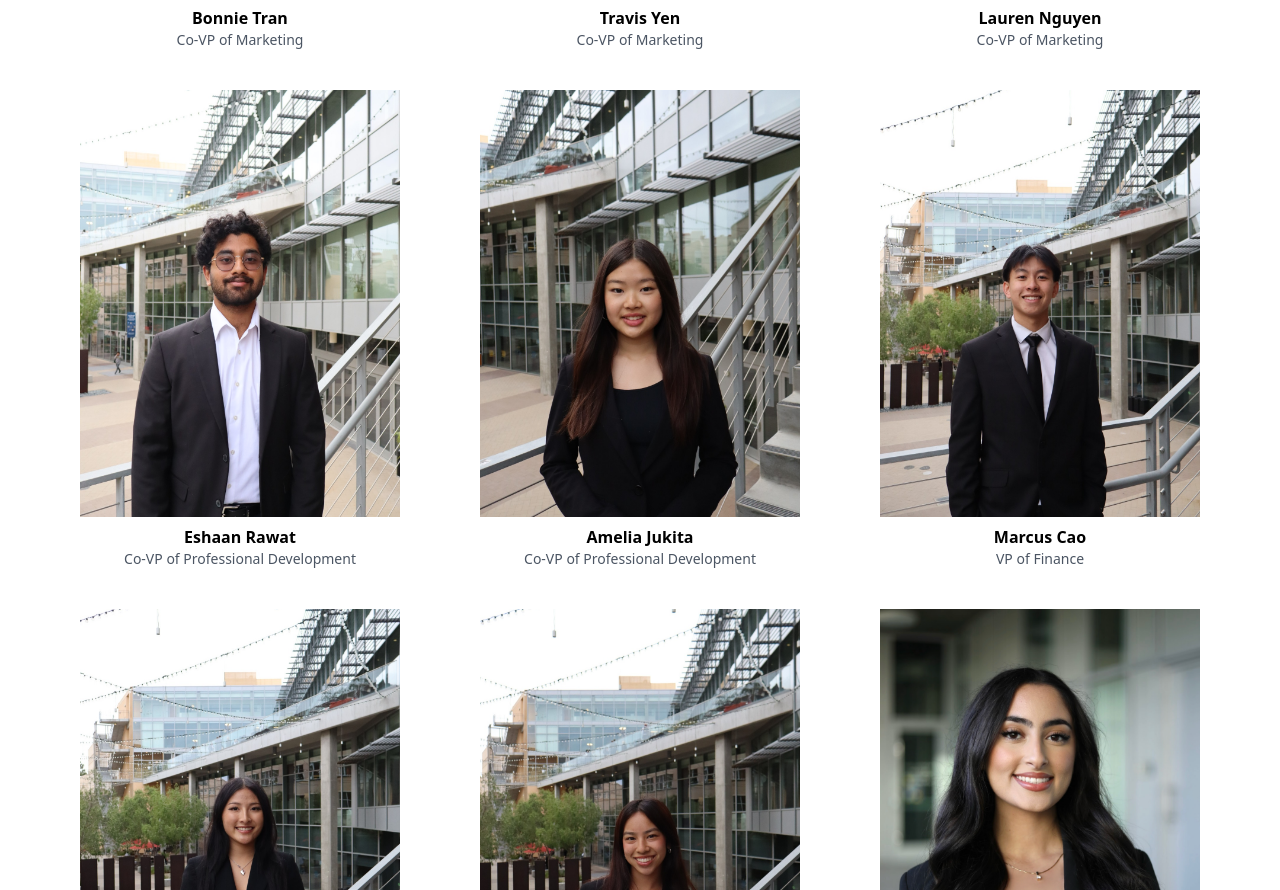
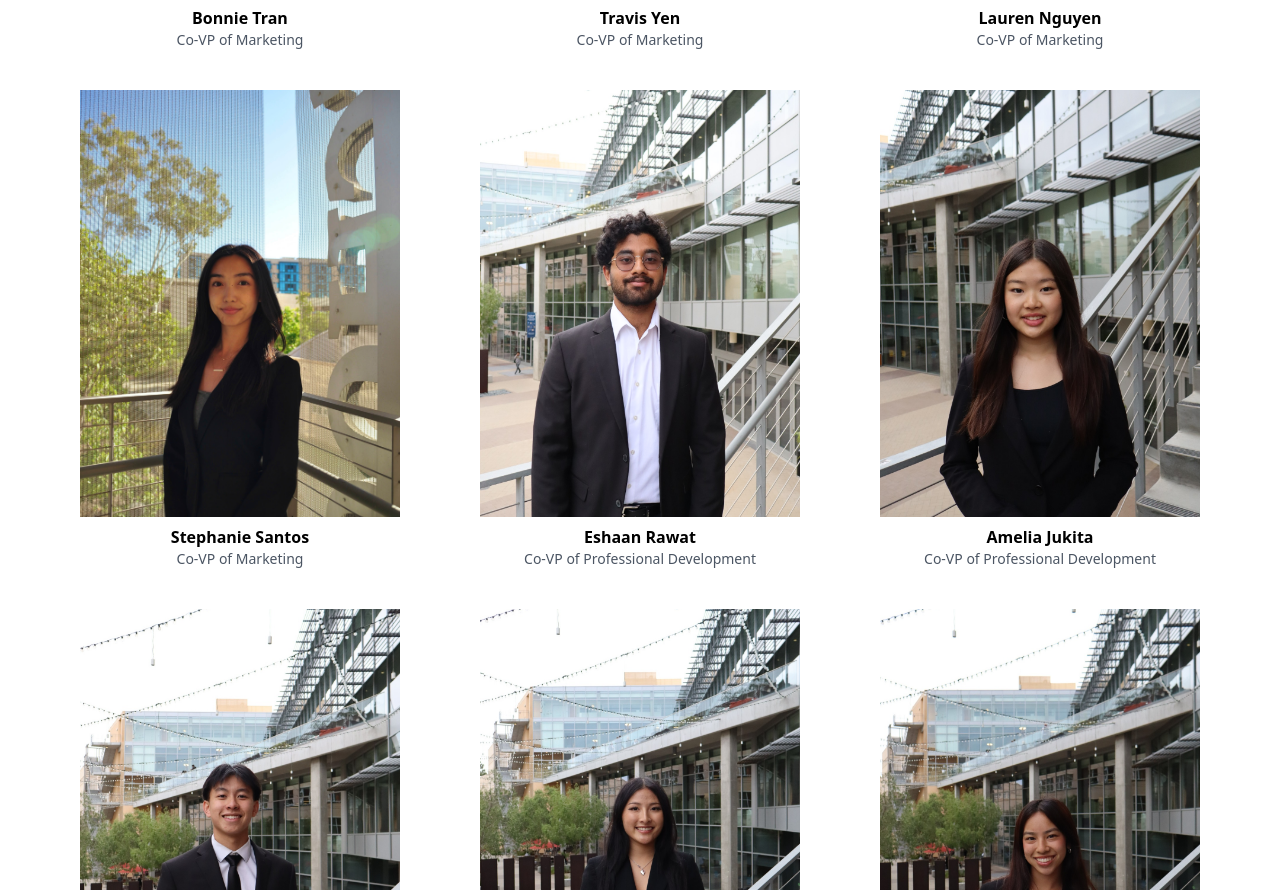
Before and after one commit to maissuci/maiss-website, a Next.js app: page /board in a window 1280 px wide. Shown: the part 2555-3445 px from the top of the page. Built offline with nearby package versions, Linux system fonts and the light colour scheme.

Commit message:
Added Stephanie to Board changed event status to past

```diff
--- a/components/Board.tsx
+++ b/components/Board.tsx
@@ -52,115 +52,121 @@ const boardMembers = [
     },
     {
         id: 9,
+        name: "Stephanie Santos",
+        position: "Co-VP of Marketing",
+        image: "/images/people/stephanie.JPG",
+    },
+    {
+        id: 10,
         name: "Eshaan Rawat",
         position: "Co-VP of Professional Development",
         image: "/images/people/eshaan.JPG",
     },
     {
-        id: 10,
+        id: 11,
         name: "Amelia Jukita",
         position: "Co-VP of Professional Development",
         image: "/images/people/mia.JPG",
     },
     {
-        id: 11,
+        id: 12,
         name: "Marcus Cao",
         position: "VP of Finance",
         image: "/images/people/marcus.JPG",
     },
     {
-        id: 12,
+        id: 13,
         name: "Erin Tran",
         position: "Co-VP of Internal Affairs",
         image: "/images/people/erin.JPG",
     },
     {
-        id: 13,
+        id: 14,
         name: "Karissa Ting",
         position: "Co-VP of Internal Affairs",
         image: "/images/people/karissa.JPG",
     },
     {
-        id: 14,
+        id: 15,
         name: "Malak Shahin",
         position: "Co-VP of Community Development",
         image: "/images/people/malak.png",
     },
     {
-        id: 15,
+        id: 16,
         name: "Tirza Kunaidy",
         position: "Co-VP of Community Development",
         image: "/images/people/tirza.JPG",
     },
     //intern list starts here
     {
-        id: 16,
+        id: 17,
         name: "Prakruthi Praveen",
         position: "External Affairs Intern",
         image: "/images/people/prakruthi.JPG",
     },
     {
-        id: 17,
+        id: 18,
         name: "Lena Ponulak",
         position: "External Affairs Intern",
         image: "/images/people/lena.JPG",
     },
     {
-        id: 18,
+        id: 19,
         name: "Neeva Mehta",
         position: "Marketing Intern",
         image: "/images/people/neeva.JPG",
     },
     {
-        id: 19,
+        id: 20,
         name: "Melinda Do",
         position: "Marketing Intern",
         image: "/images/people/melinda.JPG",
     },
     {
-        id: 20,
+        id: 21,
         name: "Kristin Francisco",
         position: "Marketing Intern",
         image: "/images/people/kristin.JPG",
     },
     {
-        id: 21,
+        id: 22,
         name: "Aithy Ho",
         position: "Professional Development Intern",
         image: "/images/people/aithy.JPG",
     },
     {
-        id: 22,
+        id: 23,
         name: "Pranav Sethia",
         position: "Professional Development Intern",
         image: "/images/people/pranav.JPG",
     },
     {
-        id: 23,
+        id: 24,
         name: "Kurtis Lin",
         position: "Finance Intern",
         image: "/images/people/kurtis.JPG",
     },
     {
-        id: 24,
+        id: 25,
         name: "Jade Chiang",
         position: "Internal Affairs Intern",
         image: "/images/people/jade.jpg",
     },
     {
-        id: 25,
+        id: 26,
         name: "Aaryan Angadi",
         position: "Internal Affairs Intern",
         image: "/images/people/aaryan.JPG",
     },
     {
-        id: 26,
+        id: 27,
         name: "Kristy Slu",
         position: "Community Development Intern",
         image: "/images/people/kristy.JPG",
     },
     {
-        id: 27,
+        id: 28,
         name: "Sanika Patwardhan",
         position: "Community Development Intern",
         image: "/images/people/sanika.JPG",
@@ -169,8 +175,8 @@ const boardMembers = [
 
 // Split board members into top section (first 2) and bottom section
 const topBoardMembers = boardMembers.slice(0, 2)
-const tempBottomBoardMembers = boardMembers.slice(2, 15)
-const internMembers = boardMembers.slice(15)
+const tempBottomBoardMembers = boardMembers.slice(2, 16)
+const internMembers = boardMembers.slice(16)
 
 // Board member card component
 function BoardMemberCard({ name, position, image }: { name: string; position: string; image: string }) {
--- a/components/Events.tsx
+++ b/components/Events.tsx
@@ -30,7 +30,7 @@ export default function EventsPage() {
       description:
         "Level up your design career 🎨💻 Join MAISS for an exclusive UI/UX Speaker Panel featuring industry professionals who’ve built impactful, user-centered experiences.",
       image: "/images/events/event12.jpg",
-      status: "upcoming",
+      status: "past",
     },
     {
       id: "vibe-coding",
```
Also changed, not shown: public/images/people/stephanie.jpg (added).
